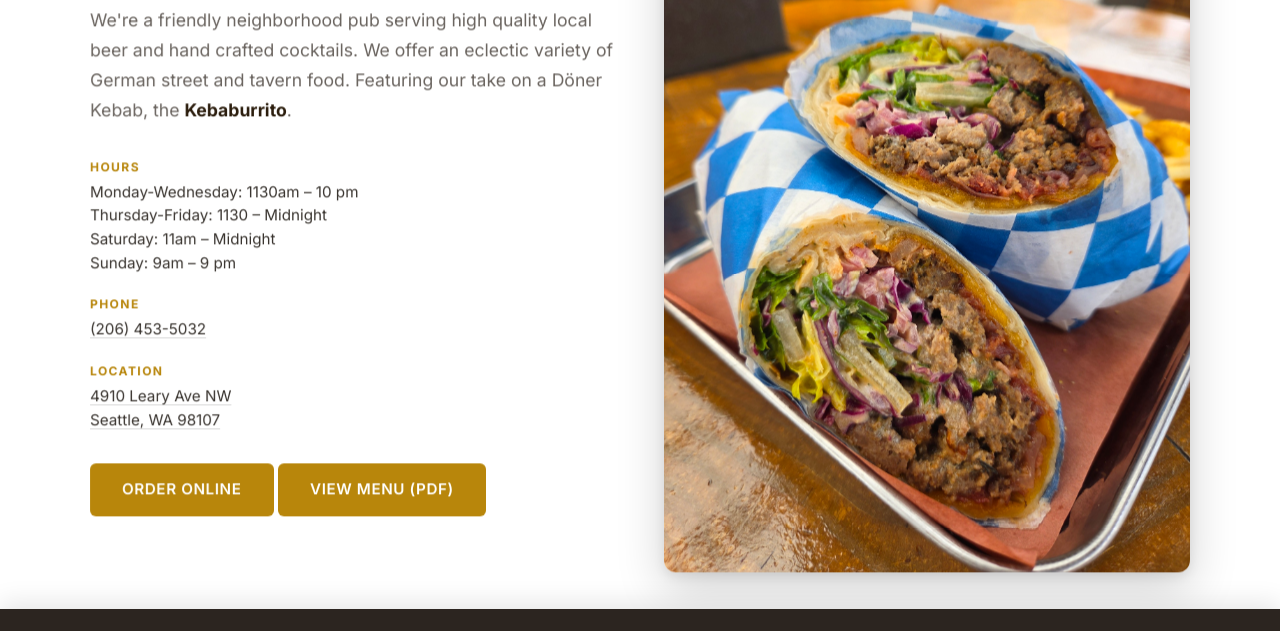
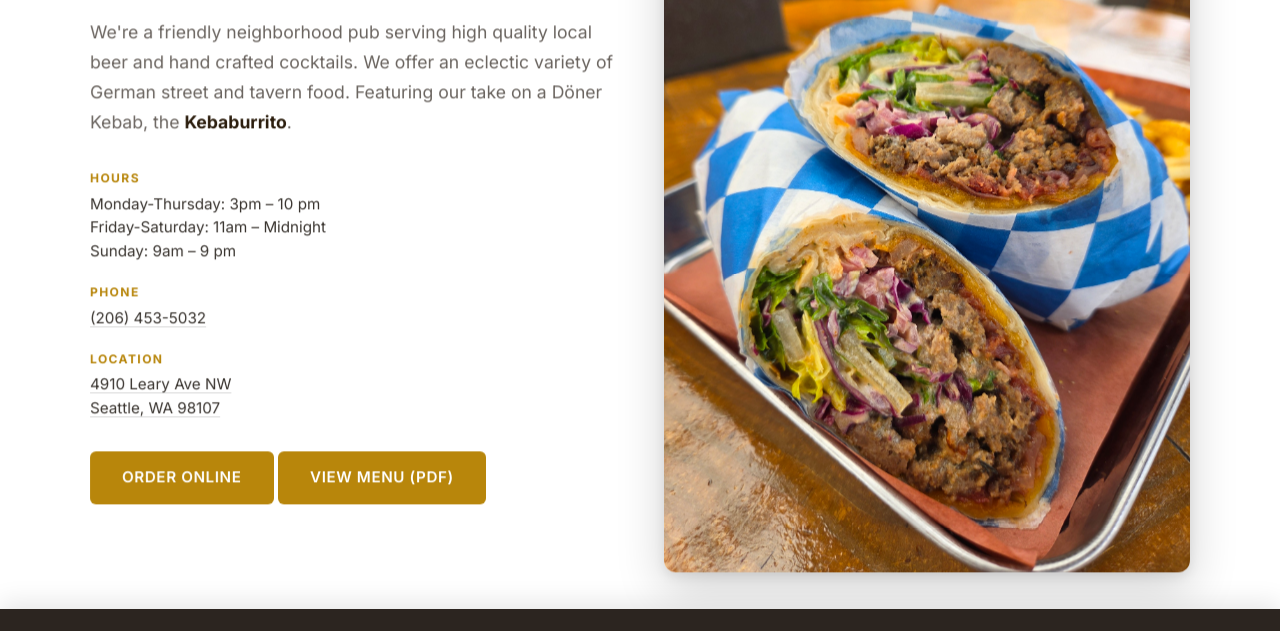
Before and after one commit to boss4910/kochendorfers, a plain HTML site: page index.html in a window 1280 px wide. Shown: the part 1430-2061 px from the top of the page. Drawn offline with Linux system fonts and the light colour scheme.

Commit message:
Add files via upload

```diff
--- a/index.html
+++ b/index.html
@@ -83,9 +83,8 @@
                 <div class="info-block">
                     <div class="info-item">
                         <h3>Hours</h3>
-                        <p>Monday-Wednesday: 1130am – 10 pm</p>
-			<p>Thursday-Friday: 1130 – Midnight</p>
-			<p>Saturday: 11am – Midnight</p>
+                        <p>Monday-Thursday: 3pm – 10 pm</p>
+			<p>Friday-Saturday: 11am – Midnight</p>
 			<p>Sunday: 9am – 9 pm</p>
 
                     </div>
```
